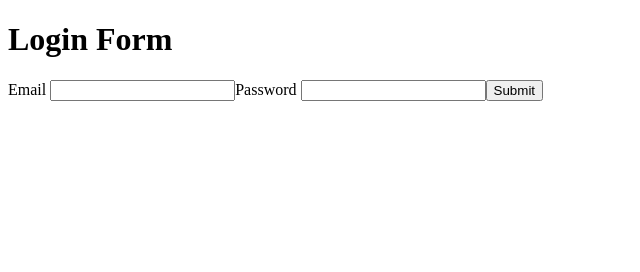
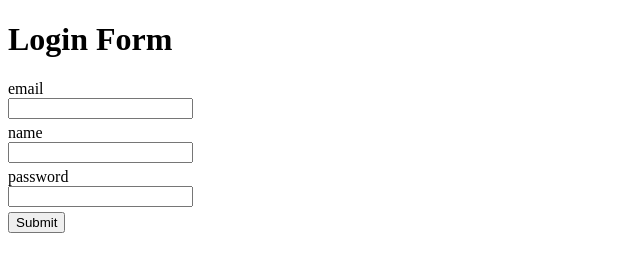
Before and after one commit to abhijain1705/vuejs-learning, a plain HTML site: page index.html in a window 1280 px wide. Shown: the whole page, without its empty margins (0-640 px from the left). Drawn offline with nearby package versions, Linux system fonts and the light colour scheme.

Commit message:
dynamic randomly inputs

```diff
--- a/index.html
+++ b/index.html
@@ -21,6 +21,11 @@
 
       [v-cloak] {
         display: none;
+      }
+
+      input {
+        display: block;
+        margin-bottom: 5px;
       }
     </style>
   </head>
@@ -63,8 +68,12 @@
         template: `
           <form @submit='handleSubmit'>
             <h1>{{ title }}</h1>
-            <custom-input type="email" v-model="email" :label="emailLabel" />
-            <custom-input type="password" v-model="password" :label="passwordLabel" />
+            <custom-input
+            v-for="(input, i) in inputs"
+            :key="i"
+            :type="input.type"
+            v-model="input.value"
+            :label="input.label" />
             <button type="submit">Submit</button>
           </form>
         `,
@@ -72,18 +81,21 @@
         data() {
           return {
             title: "Login Form",
-            email: "",
-            emailLabel: "Email",
-            passwordLabel: "Password",
-            password: "",
+            inputs: [
+              { label: "email", value: "", type: "email" },
+              { label: "name", value: "", type: "text" },
+              { label: "password", value: "", type: "password" },
+            ],
           };
         },
         methods: {
           handleSubmit(e) {
             e.preventDefault();
-            console.log("Email:", this.email);
-            console.log("Password:", this.password);
-            console.log("Form Submitted");
+            console.log(
+              this.inputs[0].value,
+              this.inputs[1].value,
+              this.inputs[2].value
+            );
           },
         },
       });
```
